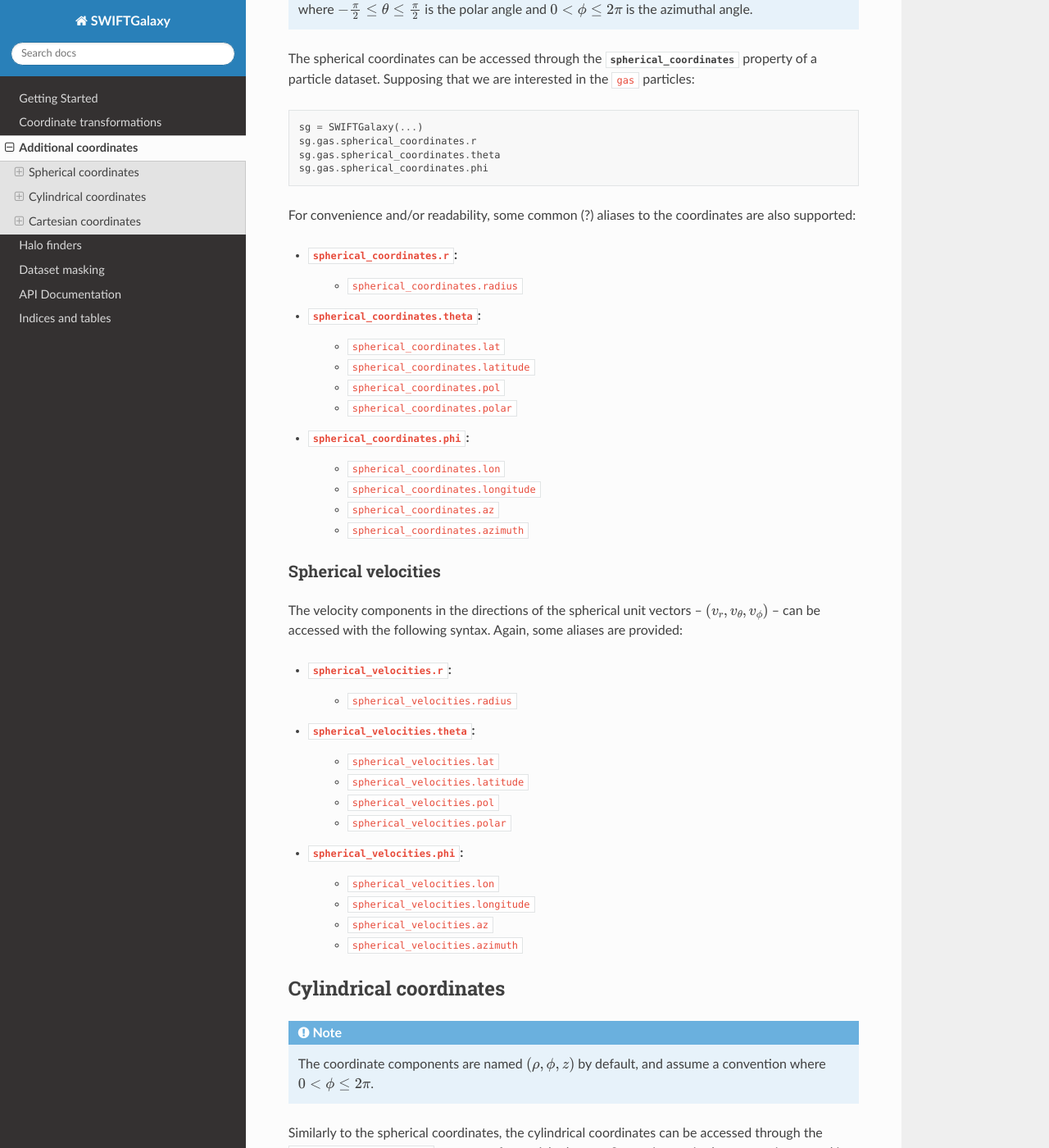
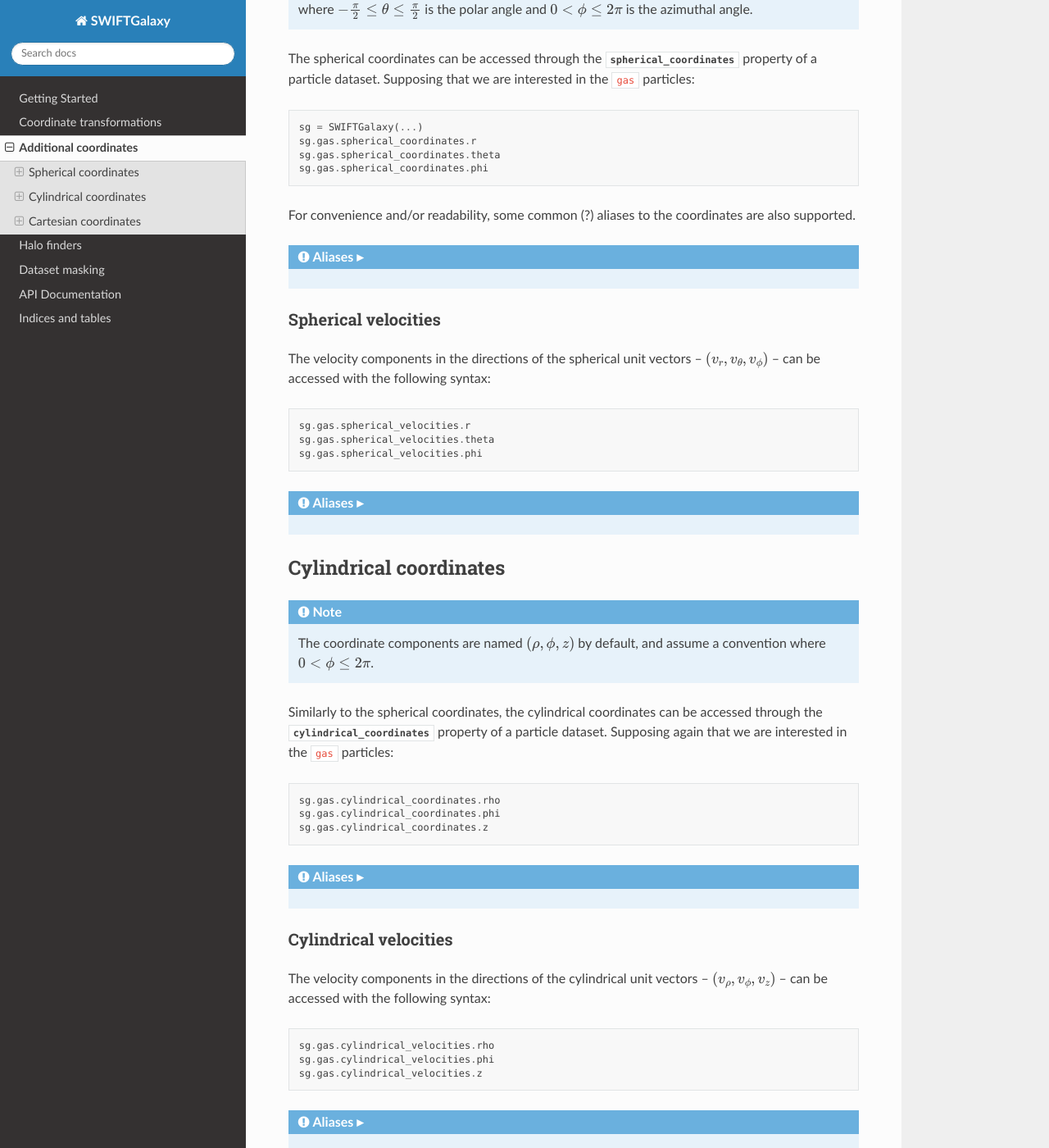
Before and after one commit to SWIFTSIM/swiftgalaxy, a Sphinx documentation site: the page built from docs/source/additional_coordinates/index.rst, in a window 1280 px wide and 1400 px high, scrolled down 570 px. Shown: the whole window at 82% size. Built offline with Sphinx 7.4.7 and the Read the Docs theme 2.0.0, drawn with Linux system fonts in a browser that asks for light colours; some of the changed text lies outside the part shown.

Commit message:
Enable hidable admonition content, continue filling in narrative docs.

```diff
--- /dev/null
+++ b/docs/source/_static/custom.css
@@ -0,0 +1,16 @@
+.toggle {
+    background: none repeat scroll 0 0 #e7f2fa;
+}
+
+.toggle .admonition-title {
+    display: block;
+    clear: both;
+}
+
+.toggle .admonition-title:after {
+    content: " ▸";
+}
+
+.toggle .admonition-title.open:after {
+    content: "▼";
+}
--- a/docs/source/additional_coordinates/index.rst
+++ b/docs/source/additional_coordinates/index.rst
@@ -21,38 +21,54 @@ The spherical coordinates can be accessed through the :attr:`~swiftgalaxy.reader
     sg.gas.spherical_coordinates.theta
     sg.gas.spherical_coordinates.phi
 
-For convenience and/or readability, some common (?) aliases to the coordinates are also supported:
+For convenience and/or readability, some common (?) aliases to the coordinates are also supported.
 
-+ ``spherical_coordinates.r``:
-    + ``spherical_coordinates.radius``
-+ ``spherical_coordinates.theta``:
-    + ``spherical_coordinates.lat``
-    + ``spherical_coordinates.latitude``
-    + ``spherical_coordinates.pol``
-    + ``spherical_coordinates.polar``
-+ ``spherical_coordinates.phi``:
-    + ``spherical_coordinates.lon``
-    + ``spherical_coordinates.longitude``
-    + ``spherical_coordinates.az``
-    + ``spherical_coordinates.azimuth``
+.. admonition:: Aliases
+    :class: toggle
+
+    Aliases for spherical coordinates are as follows:
+
+    + ``spherical_coordinates.r``:
+        + ``spherical_coordinates.radius``
+    + ``spherical_coordinates.theta``:
+        + ``spherical_coordinates.lat``
+        + ``spherical_coordinates.latitude``
+        + ``spherical_coordinates.pol``
+        + ``spherical_coordinates.polar``
+    + ``spherical_coordinates.phi``:
+        + ``spherical_coordinates.lon``
+        + ``spherical_coordinates.longitude``
+        + ``spherical_coordinates.az``
+        + ``spherical_coordinates.azimuth``
 
 Spherical velocities
 ^^^^^^^^^^^^^^^^^^^^
 
-The velocity components in the directions of the spherical unit vectors -- :math:`(v_r, v_\theta, v_\phi)` -- can be accessed with the following syntax. Again, some aliases are provided:
+The velocity components in the directions of the spherical unit vectors -- :math:`(v_r, v_\theta, v_\phi)` -- can be accessed with the following syntax:
 
-+ ``spherical_velocities.r``:
-    + ``spherical_velocities.radius``
-+ ``spherical_velocities.theta``:
-    + ``spherical_velocities.lat``
-    + ``spherical_velocities.latitude``
-    + ``spherical_velocities.pol``
-    + ``spherical_velocities.polar``
-+ ``spherical_velocities.phi``:
-    + ``spherical_velocities.lon``
-    + ``spherical_velocities.longitude``
-    + ``spherical_velocities.az``
-    + ``spherical_velocities.azimuth``
+.. code-block:: python
+
+    sg.gas.spherical_velocities.r
+    sg.gas.spherical_velocities.theta
+    sg.gas.spherical_velocities.phi
+
+.. admonition:: Aliases
+    :class: toggle
+
+    Again, some aliases are provided:
+
+    + ``spherical_velocities.r``:
+        + ``spherical_velocities.radius``
+    + ``spherical_velocities.theta``:
+        + ``spherical_velocities.lat``
+        + ``spherical_velocities.latitude``
+        + ``spherical_velocities.pol``
+        + ``spherical_velocities.polar``
+    + ``spherical_velocities.phi``:
+        + ``spherical_velocities.lon``
+        + ``spherical_velocities.longitude``
+        + ``spherical_velocities.az``
+        + ``spherical_velocities.azimuth``
 
 Cylindrical coordinates
 -----------------------
@@ -65,40 +81,77 @@ Similarly to the spherical coordinates, the cylindrical coordinates can be acces
 
 .. code-block:: python
 
-    sg = SWIFTGalaxy(...)
     sg.gas.cylindrical_coordinates.rho
     sg.gas.cylindrical_coordinates.phi
     sg.gas.cylindrical_coordinates.z
 
-With aliases:
+.. admonition:: Aliases
+    :class: toggle
 
-+ ``cylindrical_coordinates.rho``:
-    + ``cylindrical_coordinates.R``
-    + ``cylindrical_coordinates.radius``
-+ ``cylindrical_coordinates.phi``:
-    + ``cylindrical_coordinates.lon``
-    + ``cylindrical_coordinates.longitude``
-    + ``cylindrical_coordinates.az``
-    + ``cylindrical_coordinates.azimuth``
-+ ``cylindrical_coordinates.z``
+    Aliases for cylindrical coordinates are as follows:
+
+    + ``cylindrical_coordinates.rho``:
+        + ``cylindrical_coordinates.R``
+        + ``cylindrical_coordinates.radius``
+    + ``cylindrical_coordinates.phi``:
+        + ``cylindrical_coordinates.lon``
+        + ``cylindrical_coordinates.longitude``
+        + ``cylindrical_coordinates.az``
+        + ``cylindrical_coordinates.azimuth``
+    + ``cylindrical_coordinates.z``
 
 Cylindrical velocities
 ^^^^^^^^^^^^^^^^^^^^^^
 
-The velocity components in the directions of the cylindrical unit vectors -- :math:`(v_\rho, v_\phi, v_z)` -- can be accessed with the following syntax. Again, some aliases are provided:
+The velocity components in the directions of the cylindrical unit vectors -- :math:`(v_\rho, v_\phi, v_z)` -- can be accessed with the following syntax:
 
-+ ``cylindrical_velocities.rho``:
-    + ``cylindrical_velocities.R``
-    + ``cylindrical_velocities.radius``
-+ ``cylindrical_coordinates.phi``:
-    + ``cylindrical_velocities.lon``
-    + ``cylindrical_velocities.longitude``
-    + ``cylindrical_velocities.az``
-    + ``cylindrical_velocities.azimuth``
-+ ``cylindrical_velocities.z``
+.. code-block:: python
+
+    sg.gas.cylindrical_velocities.rho
+    sg.gas.cylindrical_velocities.phi
+    sg.gas.cylindrical_velocities.z
+
+.. admonition:: Aliases
+    :class: toggle
+
+    Again, some aliases are provided:
+
+    + ``cylindrical_velocities.rho``:
+        + ``cylindrical_velocities.R``
+        + ``cylindrical_velocities.radius``
+    + ``cylindrical_coordinates.phi``:
+        + ``cylindrical_velocities.lon``
+        + ``cylindrical_velocities.longitude``
+        + ``cylindrical_velocities.az``
+        + ``cylindrical_velocities.azimuth``
+    + ``cylindrical_velocities.z``
 
 Cartesian coordinates
 ---------------------
 
+For completeness, the cartesian coordinates :math:`(x, y, z)` are made available with a similar syntax:
+
+.. code-block:: python
+
+    sg = SWIFTGalaxy(...)
+    sg.gas.cartesian_coordinates.x
+    sg.gas.cartesian_coordinates.y
+    sg.gas.cartesian_coordinates.z
+
+These are implemented with an array `view` and therefore occupy no additional memory. In addition to the individual coordinate components, for cartesian coordinates the :math:`(N, 3)` coordinate array is available as:
+
+.. code-block:: python
+
+    sg.gas.cartesian_coordinates.xyz
+
 Cartesian velocities
 ^^^^^^^^^^^^^^^^^^^^
+
+Similarly, the cartesian velocity components :math:`(v_x, v_y, v_z)` are made available:
+
+.. code-block:: python
+
+    sg.gas.cartesian_velocities.x
+    sg.gas.cartesian_velocities.y
+    sg.gas.cartesian_velocities.z
+    sg.gas.cartesian_velocities.xyz
--- a/docs/source/conf.py
+++ b/docs/source/conf.py
@@ -62,6 +62,11 @@ master_doc = "index"
 #
 html_theme = "sphinx_rtd_theme"
 
+
+def setup(app):
+    app.add_css_file('custom.css')
+
+
 # Add any paths that contain custom static files (such as style sheets) here,
 # relative to this directory. They are copied after the builtin static files,
 # so a file named "default.css" will overwrite the builtin "default.css".
```
Also changed, not shown: docs/source/_templates/layout.html (added, +17 -0 lines), 1 other file.
